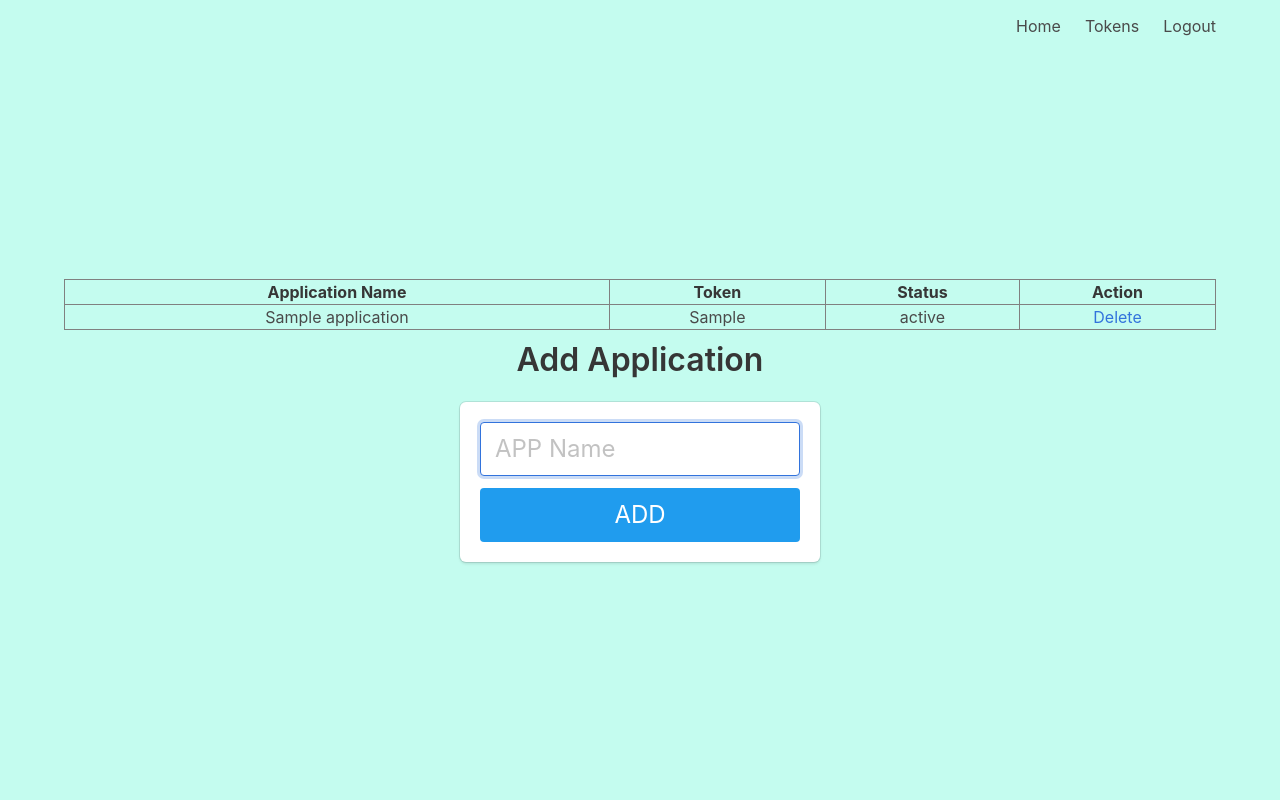
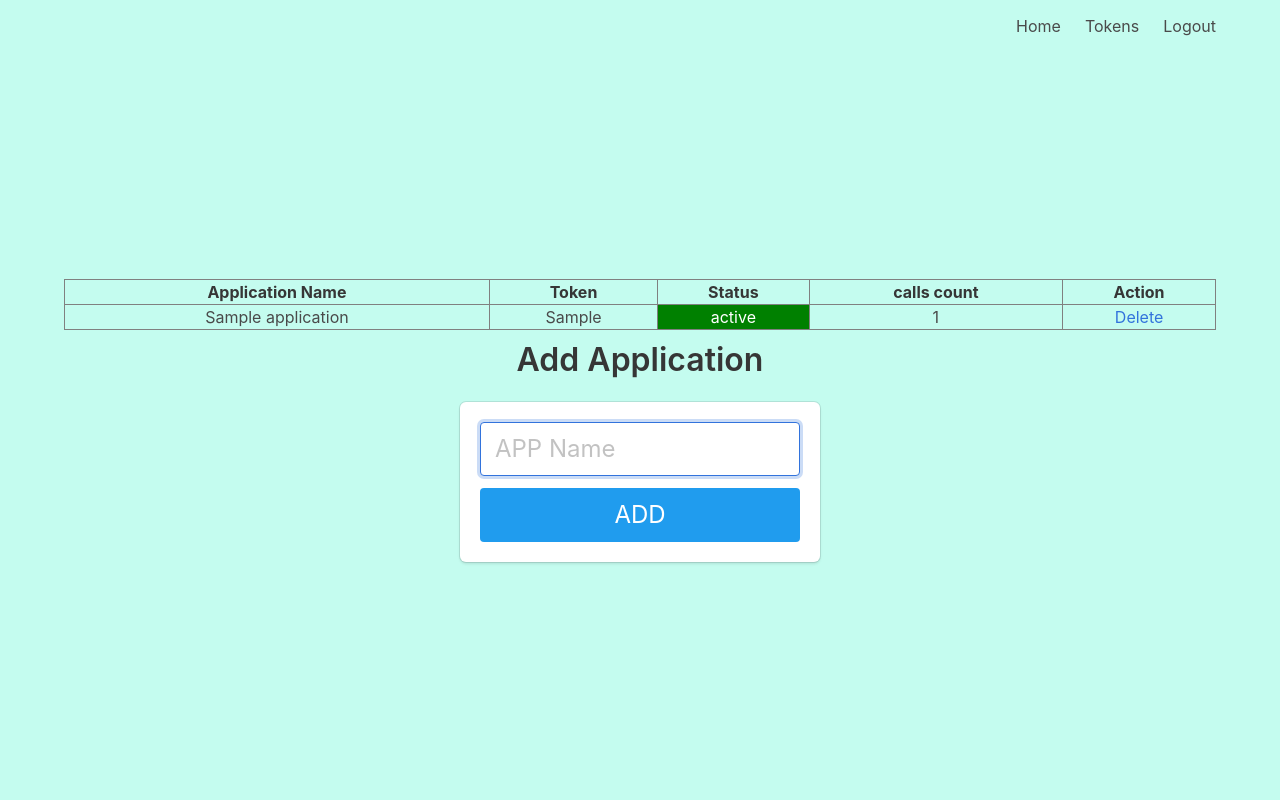
Before and after one commit to PyVold/WHOIP, a Flask app: page /myapi/ in a window 1280 px wide. Run offline with Flask 2, Linux system fonts and the light colour scheme; a user stored in the database is signed in; tables that the repository leaves empty hold one stand-in row (values such as "Sample post").

Commit message:
count_calls table

```diff
--- a/access/__init__.py
+++ b/access/__init__.py
@@ -29,6 +29,7 @@ class Application(db.Model):
     user_id = db.Column(db.ForeignKey('user.id'))
     username = db.relationship("User", back_populates="applications")
     token = db.Column(db.String(1000))
+    calls_count = db.Column(db.Integer)
     state = db.Column('state', db.Enum('active', 'waiting approval', 'Not Active', name='token_status'), server_default='waiting approval')
 
     def __repr__(self):
--- a/access/login.py
+++ b/access/login.py
@@ -46,7 +46,7 @@ def tokens():
         apps = {}
         if len(fetch_apps) != 0:
             for each_app in fetch_apps:
-                apps[each_app.app_name] = [each_app.token, each_app.id, each_app.state]
+                apps[each_app.app_name] = [each_app.token, each_app.id, each_app.state, each_app.calls_count]
         else:
             apps['None'] = ['None', 0]
         return render_template('tokens.html', apps=apps)
@@ -61,7 +61,7 @@ def tokens():
                 flash('This application is already registered!')
                 return redirect(url_for('access.tokens'))
         token = secrets.token_hex(16)
-        new_app = Application(app_name = appname, user_id = current_user.id, token=token, state='waiting approval')
+        new_app = Application(app_name = appname, user_id = current_user.id, token=token, state='waiting approval', calls_count = 0)
         db.session.add(new_app)
         db.session.commit()
         return redirect(url_for('access.tokens'))
--- a/access/templates/tokens.html
+++ b/access/templates/tokens.html
@@ -1,22 +1,28 @@
 {% extends "base.html" %}
 
 {% block content %}
-<center><table align="center" border="1" width="100%" ID="Table2" style="margin: 0px;">
+<center><table style="text-align:center;"" border="1" width="100%" ID="Table2" style="margin: 0px;">
     <thead>
-      <tr align="center">
-        <th align="center">Application Name</th>
-        <th align="center">Token</th>
-        <th align="center">Status</th>
-        <th align="center">Action</th>
+      <tr style="text-align:center;"">
+        <th style="text-align:center;"">Application Name</th>
+        <th style="text-align:center;"">Token</th>
+        <th style="text-align:center;"">Status</th>
+        <th style="text-align:center;"">calls count</th>
+        <th style="text-align:center;"">Action</th>
       </tr>
     </thead>
     <tbody>
     {% for key, value in apps.items() %}
-     <tr align="center">
-         <td align="center"> {{ key }} </td>
-         <td align="center">  {{ value[0] }} </td>
-         <td align="center">  {{ value[2] }} </td>
-         <td align="center"> <a href="{{ url_for('access.delete_app', app_id = value[1]) }}">Delete</a> </td>
+     <tr style="text-align:center;"">
+         <td style="text-align:center;""> {{ key }} </td>
+         <td style="text-align:center;"">  {{ value[0] }} </td>
+         {% if value[2]  == 'active' %}
+         <td style="background-color: green; color: white; text-align: center;">  {{ value[2] }} </td>
+         {% else %}
+         <td style="background-color: red; color: white; text-align: center;">  {{ value[2] }} </td>
+         {% endif %}
+         <td style="text-align:center;"">  {{ value[3] }}</td>
+         <td style="text-align:center;"> <a href="{{ url_for('access.delete_app', app_id = value[1]) }}">Delete</a> </td>
      </tr>
     {% endfor %}
     </tbody>
--- a/decorators/token.py
+++ b/decorators/token.py
@@ -1,7 +1,7 @@
 from functools import wraps
 from flask import request
 from flask_login import current_user
-from access import User, Application
+from access import User, Application, db
 
 def token_required(f):
     @wraps(f)
@@ -14,8 +14,10 @@ def token_required(f):
                 return {'message': 'Token is not recognized'}, 401
             if tokencheck.state != 'active':
                 return {'message': 'Token is either disabled or need approval!'}, 401
+            tokencheck.calls_count += 1
+            db.session.commit()
         if not token:
             return {'message': 'Authorization required to run this call: go to https://ipdevops.com/myapi/tokens'}, 401
-        print('TOKEN: {}'.format(token))
+
         return f(*args, **kwargs)
     return decorated
```
